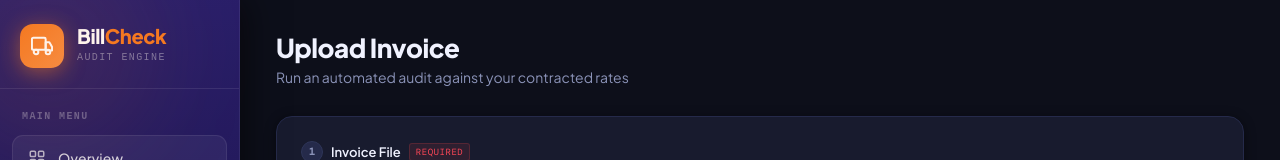
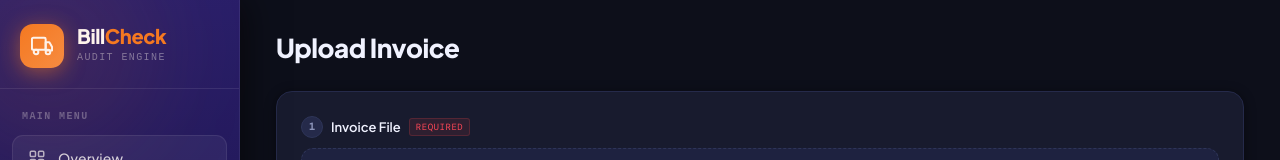
Before and after one commit to SrivathsanRaju/billcheck, a Next.js app in the folder frontend/: page /upload in a window 1280 px wide. Shown: the top 160 px of the page. Built offline with nearby package versions, Linux system fonts and the light colour scheme; no server answers; a web font is replaced by a local one.

Commit message:
Update page.tsx

```diff
--- a/frontend/app/upload/page.tsx
+++ b/frontend/app/upload/page.tsx
@@ -35,7 +35,7 @@ export default function UploadPage() {
       <div className="page-header">
         <div>
           <h1 className="page-title">Upload Invoice</h1>
-          <p className="page-sub">Run an automated audit against your contracted rates</p>
+
         </div>
       </div>
 
```
